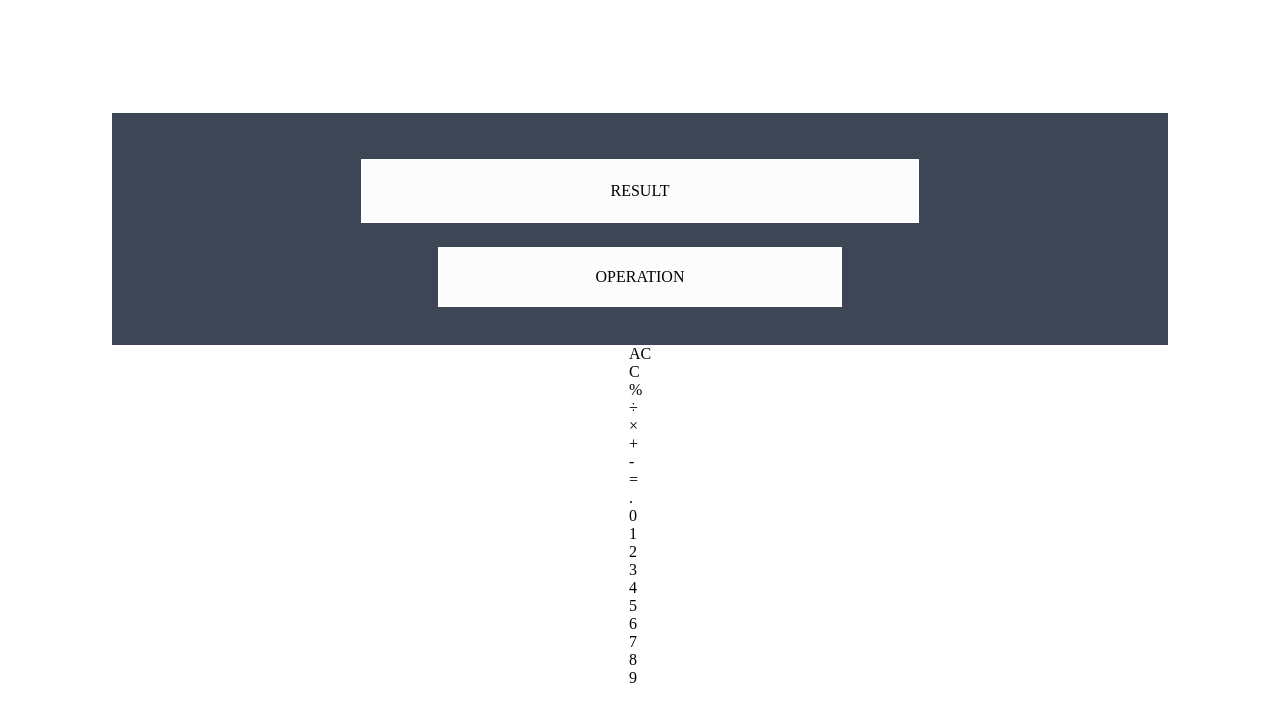
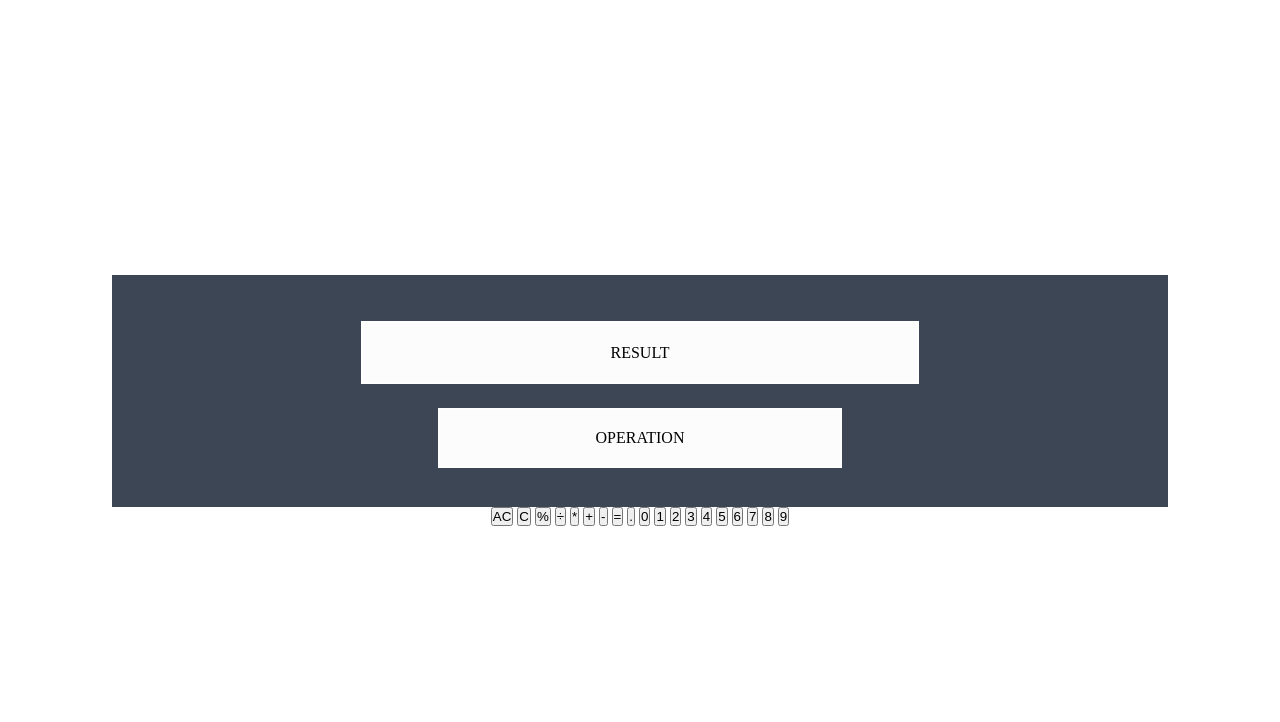
Before and after one commit to j-jinjia/calculator-challenge, a plain HTML site: page index.html in a window 1280 px wide. Drawn offline with Linux system fonts and the light colour scheme.

Commit message:
Changed BEM notation on section tags

```diff
--- a/index.html
+++ b/index.html
@@ -13,28 +13,27 @@
             <div class="layout__header__result">RESULT</div>
             <div class="layout__header__operation">OPERATION</div>
 
-
         </header>
-        <section class="layout__section">
-            <div class="layout__section__button" id=" restart_button">AC</div>
-            <div class="layout__section__button" id=" delete_button">C</div>
-            <div class="layout__section__button" id=" percentage_button">%</div>
-            <div class="layout__section__button" id=" division_button">÷</div>
-            <div class="layout__section__button" id=" mutliplication_button">×</div>
-            <div class="layout__section__button" id=" sum_button">+</div>
-            <div class="layout__section__button" id=" minus_button">-</div>
-            <div class="layout__section__button" id=" equal_button">=</div>
-            <div class="layout__section__button" id=" dot_button">.</div>
-            <div class="layout__section__button" id=" 0_button">0</div>
-            <div class="layout__section__button" id=" 1_button">1</div>
-            <div class="layout__sectios__button" id=" 2_button">2</div>
-            <div class="layout__sectios__button" id=" 3_button">3</div>
-            <div class="layout__section__button" id=" 4_button">4</div>
-            <div class="layout__section__button" id=" 5_button">5</div>
-            <div class="layout__section__button" id=" 6_button">6</div>
-            <div class="layout__section__button" id=" 7_button">7</div>
-            <div class="layout__section__button" id=" 8_button">8</div>
-            <div class="layout__sectios__button" id=" 9_button">9</div>
+        <section class="calculator">
+            <button class="calculator__button" id="restart_button">AC</button>
+            <button class="calculator__button" id="delete_button">C</button>
+            <button class="calculator__button" id="percentage_button">%</button>
+            <button class="calculator__button" id="division_button">÷</button>
+            <button class="calculator__button" id="mutliplication_button">*</button>
+            <button class="calculator__button" id="sum_button">+</button>
+            <button class="calculator__button" id="minus_button">-</button>
+            <button class="calculator__button" id="equal_button">=</button>
+            <button class="calculator__button" id="dot_button">.</button>
+            <button class="calculator__button" id="zero_button">0</button>
+            <button class="calculator__button" id="one_button">1</button>
+            <button class="calculator__button" id="two_button">2</button>
+            <button class="calculator__button" id="three_button">3</button>
+            <button class="calculator__button" id="four_button">4</button>
+            <button class="calculator__button" id="five_button">5</button>
+            <button class="calculator__button" id="six_button">6</button>
+            <button class="calculator__button" id="seven_button">7</button>
+            <button class="calculator__button" id="eight_button">8</button>
+            <button class="calculator__button" id="nine_button">9</button>
 
 
 
```
